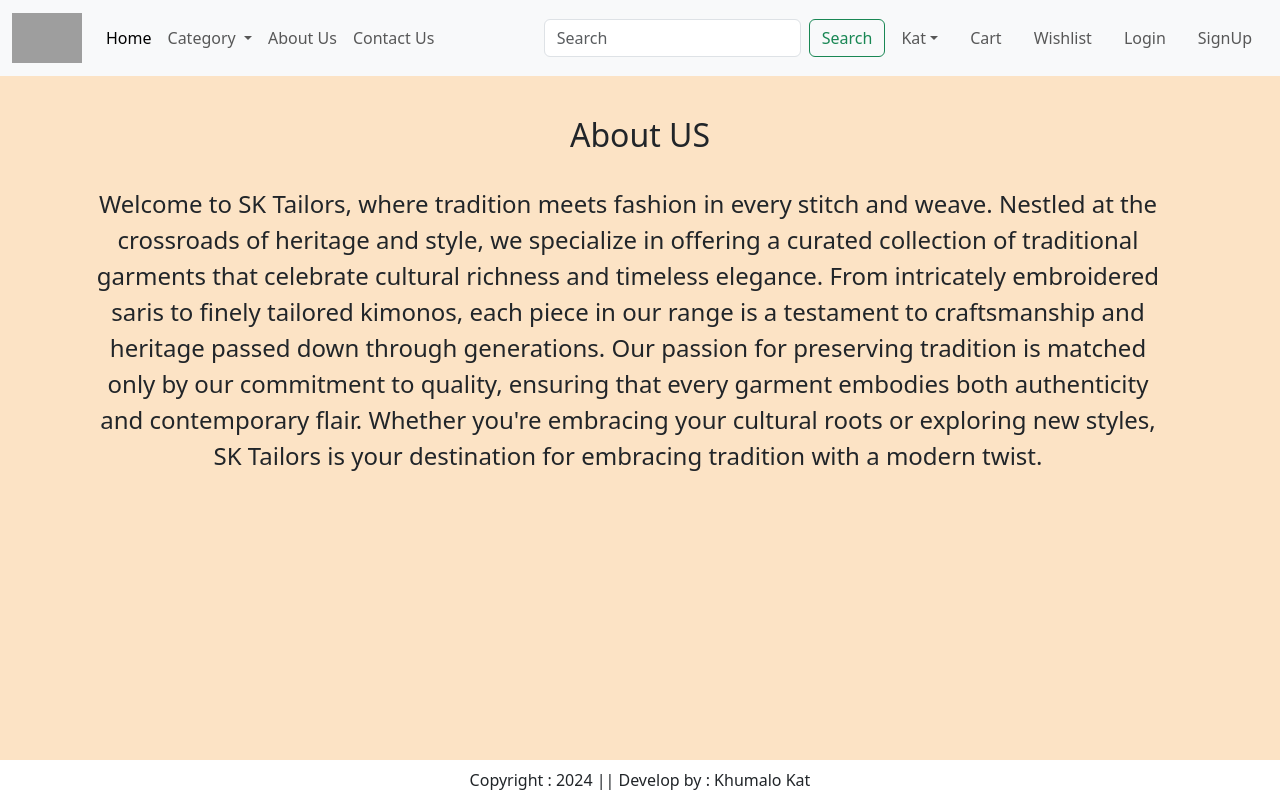
After one commit to KhumaloKat/web, a Django app: page /about. in a window 1280 px wide. The commit adds this page. Run offline with Django 5.2, Linux system fonts and the light colour scheme; some libraries are stand-ins or nearby versions; grey boxes are pictures that could not be loaded.

Commit message:
2nd commit

```diff
--- /dev/null
+++ b/app/Templates/app/about.html
@@ -0,0 +1,16 @@
+{% extends 'app/base.html' %}
+{% load static %}
+{% block title %}About{% endblock title %}
+
+{% block main-content %}
+<div class="container mt-3">
+    <br>
+    <h2 class="text-center">About US</h2>
+    <br>
+    <div class="row container">
+        <p class="fs-4 text-center">Welcome to SK Tailors, where tradition meets fashion in every stitch and weave. Nestled at the crossroads of heritage and style, we specialize in offering a curated collection of traditional garments that celebrate cultural richness and timeless elegance. From intricately embroidered saris to finely tailored kimonos, each piece in our range is a testament to craftsmanship and heritage passed down through generations. Our passion for preserving tradition is matched only by our commitment to quality, ensuring that every garment embodies both authenticity and contemporary flair. Whether you're embracing your cultural roots or exploring new styles, SK Tailors is your destination for embracing tradition with a modern twist.</p>
+
+    </div>
+</div>
+
+{% endblock main-content %}
--- a/app/Templates/app/base.html
+++ b/app/Templates/app/base.html
@@ -27,9 +27,6 @@
               <li class="nav-item">
                 <a class="nav-link active" aria-current="page" href="/">Home</a>
               </li>
-              <li class="nav-item">
-                <a class="nav-link" href="#">Link</a>
-              </li>
               <li class="nav-item dropdown">
                 <a class="nav-link dropdown-toggle" href="#" role="button" data-bs-toggle="dropdown" aria-expanded="false">
                   Category
@@ -41,10 +38,10 @@
                 </ul>
               </li>
               <li class="nav-item">
-                <a class="nav-link disabled" aria-disabled="true">About Us</a>
+                <a class="nav-link"  href="{% url 'about' %}">About Us</a>
               </li>
               <li class="nav-item">
-                <a class="nav-link disabled" aria-disabled="true">Contact Us</a>
+                <a class="nav-link"  href="{% url 'contact' %}">Contact Us</a>
               </li>
             </ul>
 
@@ -65,10 +62,10 @@
                 </ul>
             </li>
             <li class="nav-item mx-2">
-                <a href="#" class="nav-link ">Cart 4</a>
+                <a href="#" class="nav-link ">Cart</a>
             </li>
             <li class="nav-item mx-2">
-                <a href="#" class="nav-link ">Wishlist 4</a>
+                <a href="#" class="nav-link ">Wishlist</a>
             </li>
             <li class="nav-item mx-2">
                 <a href="#" class="nav-link ">Login</a>
--- a/app/models.py
+++ b/app/models.py
@@ -12,6 +12,7 @@ class Product(models.Model):
     title = models.CharField(max_length=100)
     selling_price = models.FloatField()
     discount_price = models.FloatField()
+    discription = models.TextField()
     category = models.CharField(choices=CATEGORY_CHOICES, max_length=2)
     product_image =models.ImageField(upload_to='product')
     def __str__(self):
--- a/app/urls.py
+++ b/app/urls.py
@@ -5,7 +5,10 @@ from django.conf.urls.static import static
 
 urlpatterns = [
     path('', views.home),
+    path('about.', views.about,name='about'),
+    path('contact/', views.contact,name='contact'),
     path("category/<slug:val>", views.CategoryView.as_view(), name='category'),
+    path("category/<slug:val>", views.CategoryView.as_view(), name='category-title'),
     path("product-detail/<int:pk>", views.ProductDetail.as_view(), name='product-detail'),
 
 ]+static(settings.MEDIA_URL, document_root=settings.MEDIA_ROOT )
--- a/app/views.py
+++ b/app/views.py
@@ -7,12 +7,24 @@ from . models import Product
 def home(request):
     return render(request, 'app/home.html')
 
+def about(request):
+    return render(request, 'app/about.html')
+
+def contact(request):
+    return render(request, 'app/contact.html')
+
 class CategoryView(View):
     def get(self, request, val):
         product = Product.objects.filter(category=val)
         titles = Product.objects.filter(category=val).values('title')
         return render(request, 'app/category.html', locals()) #{'products': product, 'titles': titles})
 
+class CategoryTitle(View):
+    def get(self, request, val):
+        product = Product.objects.filter(title=val)
+        titles = Product.objects.filter(category=product[0].category).values('title')
+        return render(request, 'app/category.html', locals())
+
 class ProductDetail(View):
     def get(self,request,pk):
         product = Product.objects.get(pk=pk)
```
Also changed, not shown: app/Templates/app/category.html (+15 -14 lines), app/Templates/app/contact.html (added, +7 -0 lines), app/Templates/app/home.html (+18 -28 lines), app/Templates/app/productdetail.html (+6 -5 lines), app/migrations/0004_product_discription.py (added), app/static/app/images/kids.png (added), app/static/app/images/men.jpg (added), app/static/app/images/women.jpg (added), db.sqlite3.
